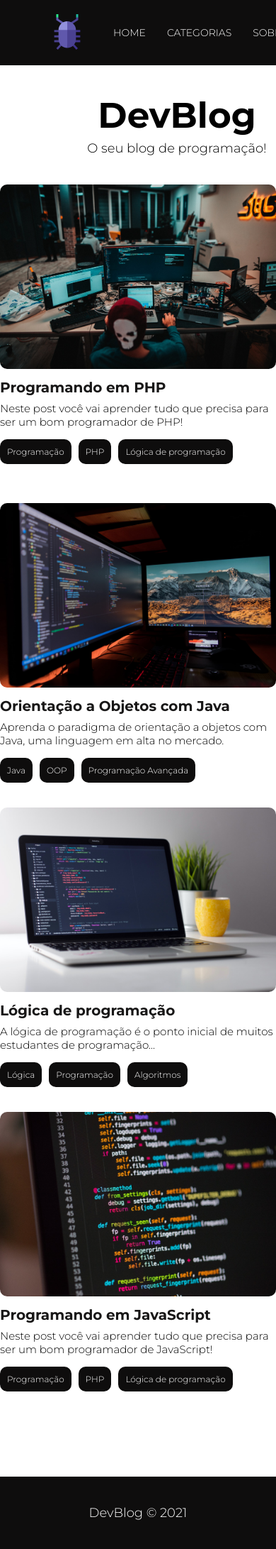
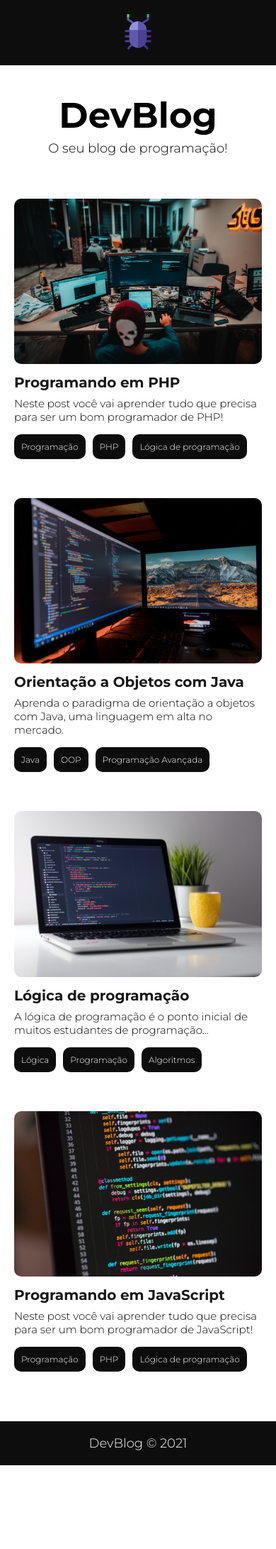
Before and after one commit to iamThiagoo/DevBlog, a PHP site: page / in a window 390 px wide; the page is wider, and only the part inside the window is pictured. Shown: that part at 71% size. After the commit the page ends 2065 px from the top of that part, so only its background shows below. Run offline with PHP 8.4, Linux system fonts and the light colour scheme.

Commit message:
Adicionado a responsividade

```diff
--- a/assets/CSS/layout.css
+++ b/assets/CSS/layout.css
@@ -161,7 +161,7 @@ main{
     padding-top: 3rem;
     max-width: 1200px;
     margin: 0 auto;
-    margin-bottom: 8rem;
+    margin-bottom: 1rem;
 }
 
 .post-content{
@@ -268,7 +268,7 @@ textarea{
 
 /* ===> FOOTER <=== */
 footer{
-    padding: 4rem 0;
+    padding: 2rem 0;
     font-size: 3rem;
     justify-content: center;
 }
--- /dev/null
+++ b/assets/CSS/responsive.css
@@ -0,0 +1,43 @@
+@media (max-width: 468px){
+    header{
+        width: 100%;
+        justify-content: center;
+    }
+    #logo{
+        margin: 0;
+        left: 0;
+    }
+    nav{
+        display: none;
+    }
+    main{
+        width: 100%;
+        margin-bottom: 5rem;
+    }
+    .title-container{
+        min-width: 0;
+    }
+    .posts-container{
+        width: 100%;
+        padding: 2rem;
+    }
+    .post-box{
+        flex: 100% 1 0;
+        margin: 0 0 4rem 0;
+    }
+    .post-box:last-child{
+        margin: 0;
+    }
+
+    /* POSTS */
+    #post-container{
+        grid-template-columns: 1fr;
+        padding: 1rem;
+        grid-template-areas: "main"
+        "sidebar";
+    }
+    .post-content{
+        width: 100%;
+        padding: 1rem;
+    }
+}
--- a/assets/templates/header.php
+++ b/assets/templates/header.php
@@ -11,6 +11,7 @@
         <meta http-equiv="X-UA-Compatible" content="IE=edge">
         <meta name="viewport" content="width=device-width, initial-scale=1.0">
         <link rel="stylesheet" href="<?= $BASE_URL ?>assets/CSS/layout.css">
+        <link rel="stylesheet" href="<?= $BASE_URL ?>assets/CSS/responsive.css">
         <link rel="shortcut icon" href="assets/img/logo.ico" type="image/x-icon">
         <title>DevBlog</title>
     </head>
```
